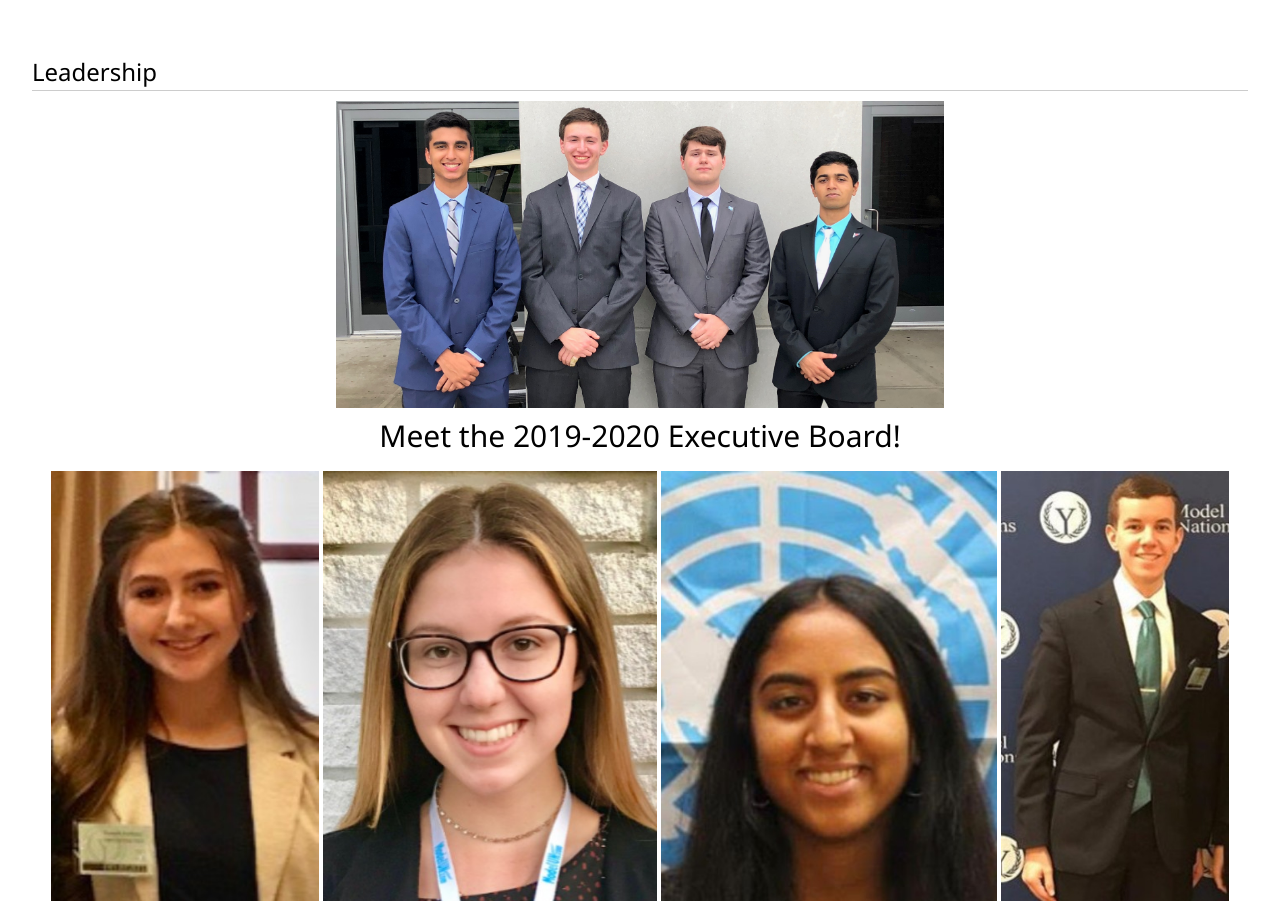
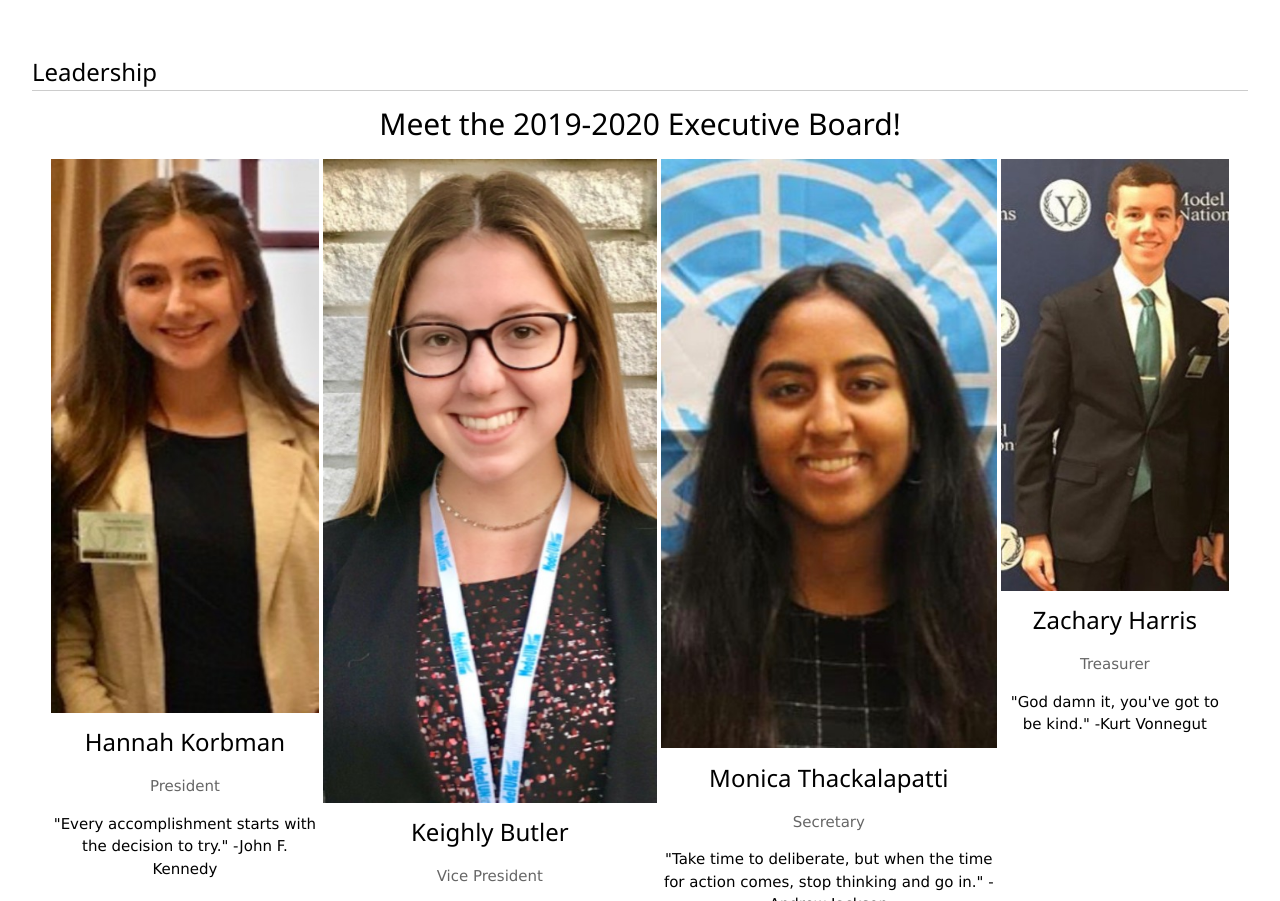
Before and after one commit to RvilleMUN/new_website, a plain HTML site: page index.html in a window 1280 px wide. Shown: the part 1586-2487 px from the top of the page. Drawn offline with nearby package versions, Linux system fonts and the light colour scheme.

Commit message:
Update index.html

```diff
--- a/index.html
+++ b/index.html
@@ -87,7 +87,7 @@
   <!-- Exec Board -->
   <div class="w3-container w3-padding-16 w3-row-padding" id="roster">
     <h3 class="w3-border-bottom w3-border-light-grey w3-padding-8">Leadership</h3>
-    <img src = "Images/Lads2.jpg" alt="2018-2019 Executive Board" style="width:50%" class="center">
+   <!-- <img src = "Images/Lads2.jpg" alt="2018-2019 Executive Board" style="width:50%" class="center"> -->
     <h2> <center> Meet the 2019-2020 Executive Board! <center> </h2>
 
 
```
